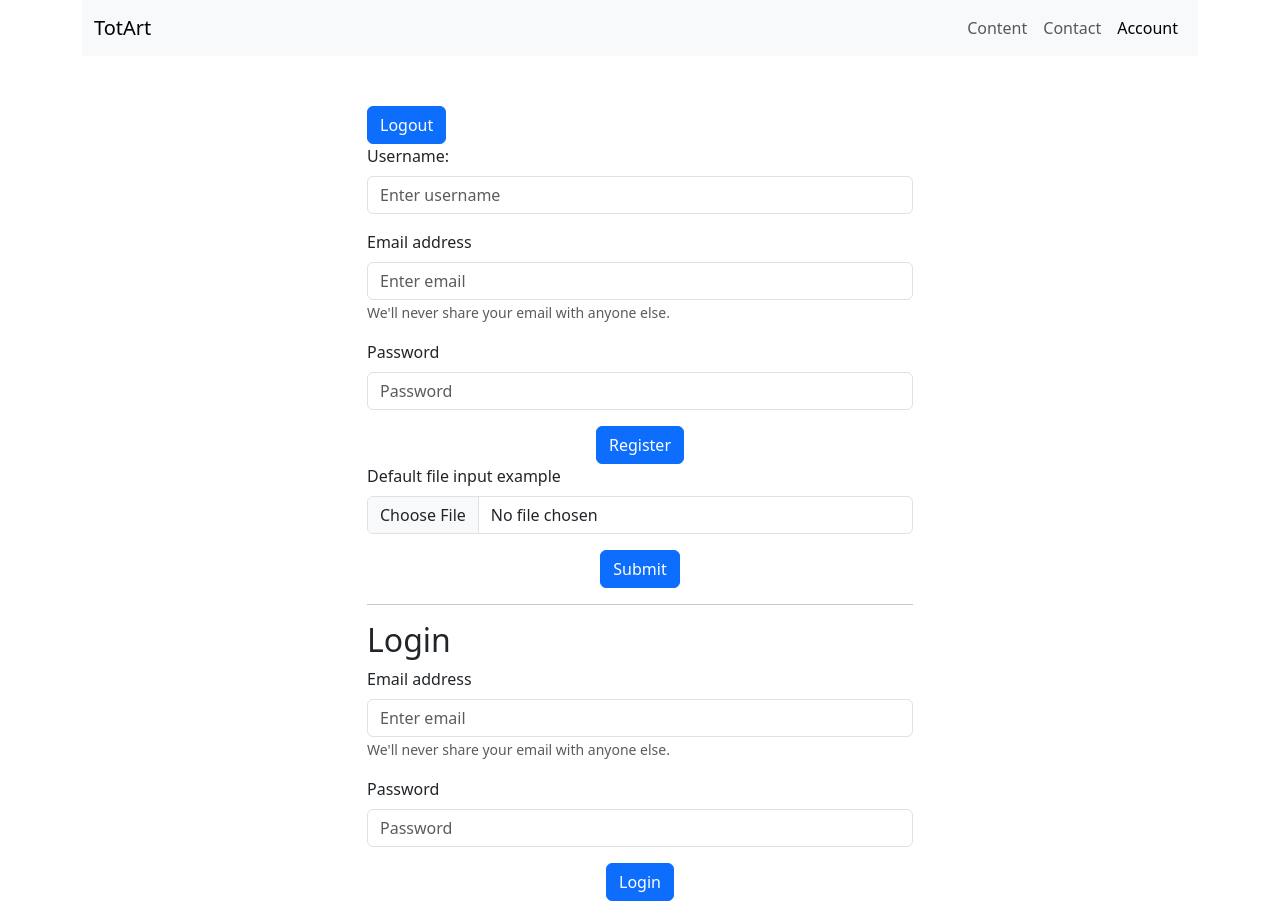
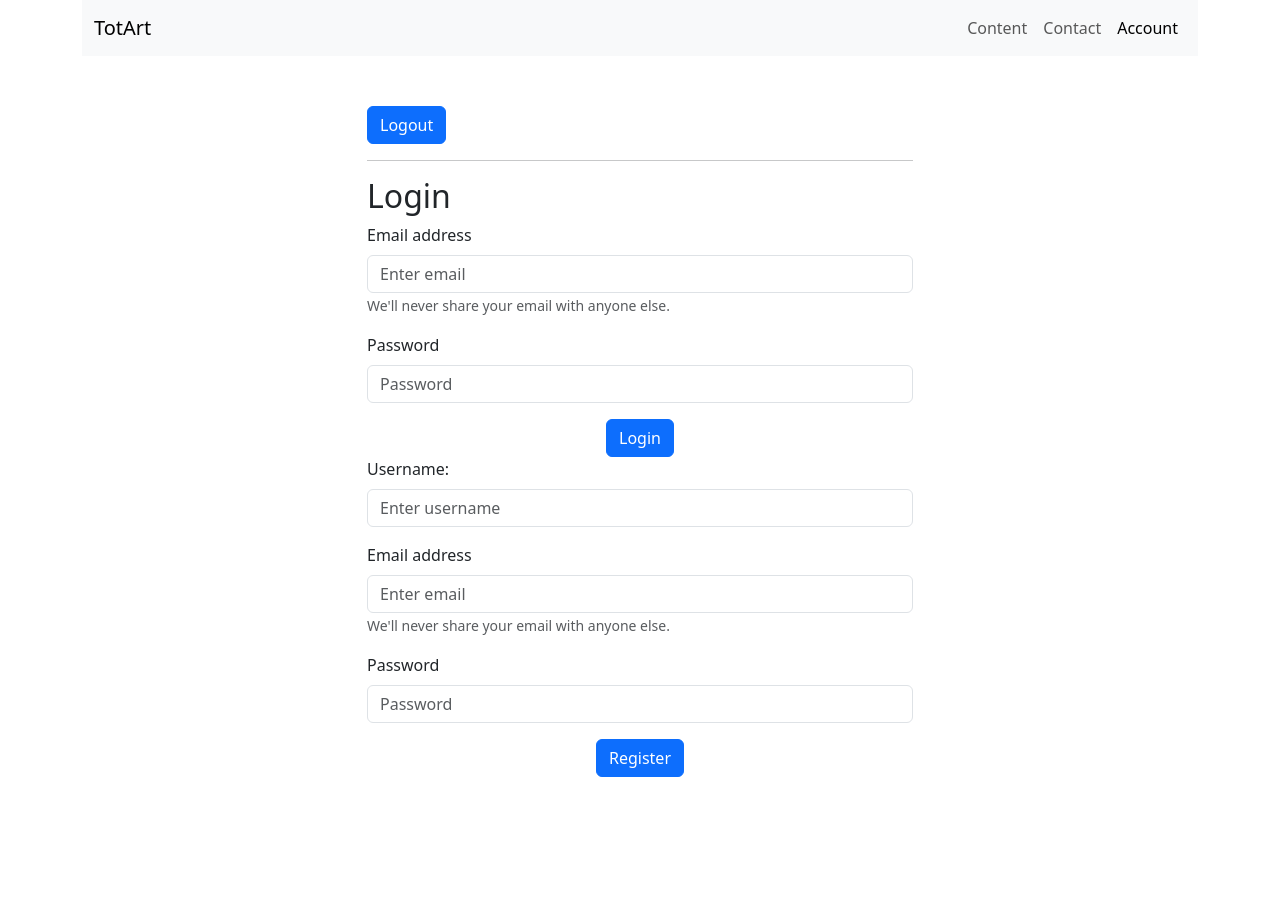
Before and after one commit to RZajacc/totArt, a React (Vite) app in the folder client/: page /account in a window 1280 px wide. After the commit the page ends 800 px from the top, so only its background shows below. Built offline with nearby package versions, Linux system fonts and the light colour scheme; the HTML template or start-up script is replaced by a standard one.

Commit message:
extracted register functions and html to a separate component

```diff
--- /dev/null
+++ b/client/src/components/Register.tsx
@@ -0,0 +1,89 @@
+import { Button, Form } from "react-bootstrap";
+import { ChangeEvent, FormEvent, useEffect, useState } from "react";
+import { User } from "../types/types";
+
+function Register() {
+  const [newUser, setNewUser] = useState<User>({
+    userName: "",
+    email: "",
+    password: "",
+    userImage: "",
+  });
+
+  const handleInputData = (e: ChangeEvent<HTMLInputElement>) => {
+    setNewUser({ ...newUser, [e.target.name]: e.target.value });
+  };
+
+  const handleRegisterSubmit = async (e: FormEvent<HTMLFormElement>) => {
+    e.preventDefault();
+
+    const urlencoded = new URLSearchParams();
+    urlencoded.append("userName", newUser.userName);
+    urlencoded.append("email", newUser.email);
+    urlencoded.append("password", newUser.password);
+    urlencoded.append("userImage", newUser.userImage ? newUser.userImage : "");
+
+    const requestOptions = {
+      method: "POST",
+      body: urlencoded,
+    };
+
+    try {
+      const response = await fetch(
+        "http://localhost:5000/api/users/register",
+        requestOptions
+      );
+      const result = await response.json();
+      console.log(result);
+    } catch (error) {
+      console.log(error);
+    }
+  };
+
+  return (
+    <>
+      <Form onSubmit={handleRegisterSubmit}>
+        <Form.Group className="mb-3" controlId="formBasicEmail">
+          <Form.Label>Username:</Form.Label>
+          <Form.Control
+            type="text"
+            name="userName"
+            placeholder="Enter username"
+            onChange={handleInputData}
+          />
+        </Form.Group>
+
+        <Form.Group className="mb-3" controlId="formBasicEmail">
+          <Form.Label>Email address</Form.Label>
+          <Form.Control
+            type="email"
+            name="email"
+            placeholder="Enter email"
+            onChange={handleInputData}
+          />
+          <Form.Text className="text-muted">
+            We'll never share your email with anyone else.
+          </Form.Text>
+        </Form.Group>
+
+        <Form.Group className="mb-3" controlId="formBasicPassword">
+          <Form.Label>Password</Form.Label>
+          <Form.Control
+            type="password"
+            name="password"
+            placeholder="Password"
+            onChange={handleInputData}
+          />
+        </Form.Group>
+
+        <div className="text-center">
+          <Button variant="primary" type="submit">
+            Register
+          </Button>
+        </div>
+      </Form>
+    </>
+  );
+}
+
+export default Register;
--- a/client/src/utils/DataLoader.ts
+++ b/client/src/utils/DataLoader.ts
@@ -3,6 +3,6 @@ import { contentData } from "../types/types";
 export const dataLoader = async (): Promise<contentData> => {
   const response = await fetch("http://localhost:5000/api/posts/all");
   if (!response.ok) throw new Error("Something went wrong");
-  const contentData = await response.json();
+  const contentData: contentData = await response.json();
   return contentData;
 };
--- a/client/src/views/Account.tsx
+++ b/client/src/views/Account.tsx
@@ -1,87 +1,41 @@
-import { ChangeEvent, FormEvent, useEffect, useState } from "react";
-import { Button, Col, Container, Form, Row } from "react-bootstrap";
+import { useEffect, useState } from "react";
+import { Button, Col, Container, Row } from "react-bootstrap";
 import Login from "../components/Login";
-
-type UserImage = {
-  userImage: string;
-};
-
-interface User extends UserImage {
-  userName: string;
-  email: string;
-  password: string;
-}
+import Register from "../components/Register";
 
 function Account() {
-  const [selectedFile, setSelectedFile] = useState<File | string>("");
-  const [newUser, setNewUser] = useState<User>({
-    userName: "",
-    email: "",
-    password: "",
-    userImage: "",
-  });
-
   const [userLogged, setUserLogged] = useState(false);
 
-  // *-----------HANDLE INCOMING DATA---------------------------
-  const handleFileInput = (e: ChangeEvent<HTMLInputElement>) => {
-    setSelectedFile(e.target.files ? e.target.files[0] : "");
-  };
+  // const [selectedFile, setSelectedFile] = useState<File | string>("");
 
-  const handleInputData = (e: ChangeEvent<HTMLInputElement>) => {
-    setNewUser({ ...newUser, [e.target.name]: e.target.value });
-  };
+  // // *-----------HANDLE INCOMING DATA---------------------------
+  // const handleFileInput = (e: ChangeEvent<HTMLInputElement>) => {
+  //   setSelectedFile(e.target.files ? e.target.files[0] : "");
+  // };
 
-  // *-----------SUBMITTING A FILE-----------------------------
-  const handleFileSubmit = async (e: FormEvent<HTMLFormElement>) => {
-    e.preventDefault();
+  // // *-----------SUBMITTING A FILE-----------------------------
+  // const handleFileSubmit = async (e: FormEvent<HTMLFormElement>) => {
+  //   e.preventDefault();
 
-    const formdata = new FormData();
-    formdata.append("userImage", selectedFile);
+  //   const formdata = new FormData();
+  //   formdata.append("userImage", selectedFile);
 
-    const requestOptions = {
-      method: "POST",
-      body: formdata,
-    };
+  //   const requestOptions = {
+  //     method: "POST",
+  //     body: formdata,
+  //   };
 
-    try {
-      const response = await fetch(
-        "http://localhost:5000/api/users/imageUpload",
-        requestOptions
-      );
-      const result = (await response.json()) as UserImage;
-      setNewUser({ ...newUser, userImage: result.userImage });
-    } catch (error) {
-      console.log(error);
-    }
-  };
-
-  // *-----------REGISTER A NEW USER----------------------------------
-  const handleRegisterSubmit = async (e: FormEvent<HTMLFormElement>) => {
-    e.preventDefault();
-
-    const urlencoded = new URLSearchParams();
-    urlencoded.append("userName", newUser.userName);
-    urlencoded.append("email", newUser.email);
-    urlencoded.append("password", newUser.password);
-    urlencoded.append("userImage", newUser.userImage ? newUser.userImage : "");
-
-    const requestOptions = {
-      method: "POST",
-      body: urlencoded,
-    };
-
-    try {
-      const response = await fetch(
-        "http://localhost:5000/api/users/register",
-        requestOptions
-      );
-      const result = await response.json();
-      console.log(result);
-    } catch (error) {
-      console.log(error);
-    }
-  };
+  //   try {
+  //     const response = await fetch(
+  //       "http://localhost:5000/api/users/imageUpload",
+  //       requestOptions
+  //     );
+  //     const result = (await response.json()) as UserImage;
+  //     setNewUser({ ...newUser, userImage: result.userImage });
+  //   } catch (error) {
+  //     console.log(error);
+  //   }
+  // };
 
   // * -----------LOGGING IN--------------------
   const isUserLoggedIn = () => {
@@ -116,49 +70,9 @@ function Account() {
         <Row className="justify-content-center">
           <Col xs={6}>
             <Button onClick={logout}>Logout</Button>
-            <Form onSubmit={handleRegisterSubmit}>
-              <Form.Group className="mb-3" controlId="formBasicEmail">
-                <Form.Label>Username:</Form.Label>
-                <Form.Control
-                  type="text"
-                  name="userName"
-                  placeholder="Enter username"
-                  onChange={handleInputData}
-                />
-              </Form.Group>
-
-              <Form.Group className="mb-3" controlId="formBasicEmail">
-                <Form.Label>Email address</Form.Label>
-                <Form.Control
-                  type="email"
-                  name="email"
-                  placeholder="Enter email"
-                  onChange={handleInputData}
-                />
-                <Form.Text className="text-muted">
-                  We'll never share your email with anyone else.
-                </Form.Text>
-              </Form.Group>
-
-              <Form.Group className="mb-3" controlId="formBasicPassword">
-                <Form.Label>Password</Form.Label>
-                <Form.Control
-                  type="password"
-                  name="password"
-                  placeholder="Password"
-                  onChange={handleInputData}
-                />
-              </Form.Group>
-
-              <div className="text-center">
-                <Button variant="primary" type="submit">
-                  Register
-                </Button>
-              </div>
-            </Form>
 
             {/* Submitting a file */}
-            <Form onSubmit={handleFileSubmit}>
+            {/* <Form onSubmit={handleFileSubmit}>
               <Form.Group controlId="formFile" className="mb-3">
                 <Form.Label>Default file input example</Form.Label>
                 <Form.Control type="file" onChange={handleFileInput} />
@@ -173,8 +87,9 @@ function Account() {
                   <img src={newUser.userImage} alt="user-avatar-picture" />
                 </div>
               )}
-            </Form>
+            </Form> */}
             <Login />
+            <Register />
           </Col>
         </Row>
       </Container>
```
Also changed, not shown: client/src/types/types.tsx (+10 -0 lines).
